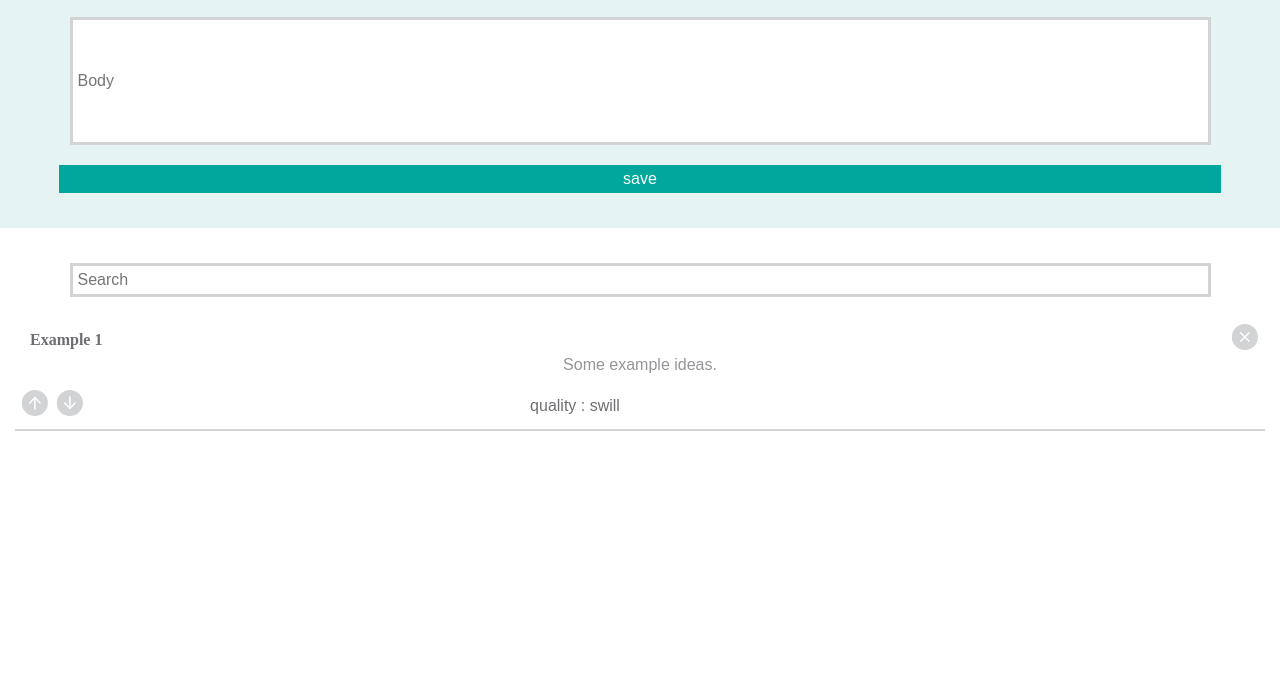
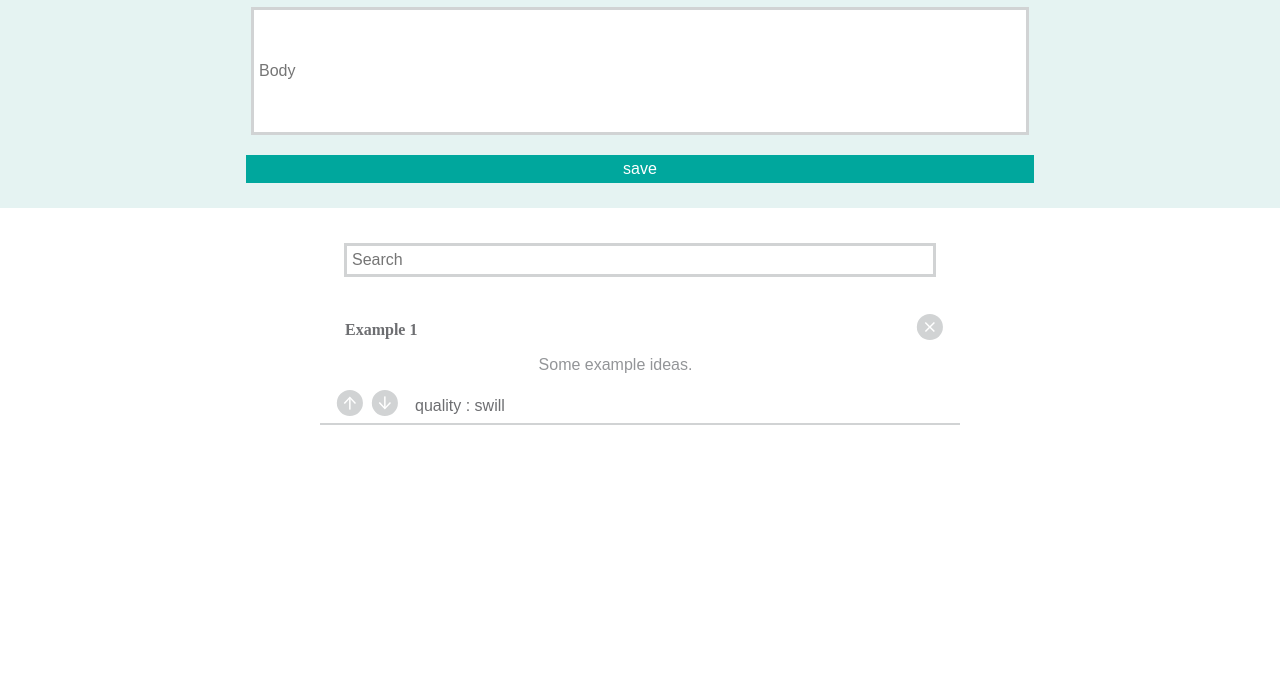
Before and after one commit to sljohnson32/2DoBox-Pivot, a plain HTML site: page index.html in a window 1280 px wide. Shown: the part 122-800 px from the top of the page. Drawn offline with nearby package versions, Linux system fonts and the light colour scheme.

Commit message:
Add all responsive. Ready to remove example box.

```diff
--- a/css/main.css
+++ b/css/main.css
@@ -5,7 +5,7 @@ body {
 
 header {
   background: #E5F3F2;
-  padding: 15px;
+  padding: 5px;
 }
 
 header, h2 {
@@ -20,7 +20,7 @@ header h1 {
 
 article {
   border-bottom: 2px solid #D1D3D4;
-  padding: 15px;
+  padding: 25px;
 }
 
 article h2 {
@@ -30,7 +30,6 @@ article h2 {
 input {
   display: block;
   border: 3px solid #D1D3D4;
-
 }
 
 input, p, #save-button, #search-box {
@@ -44,6 +43,7 @@ input, p, #save-button, #search-box {
 
 p {
   color: #939598;
+  margin: 30px 0px 20px 0px;
 }
 
 h1, h2, #quality-rating {
@@ -66,7 +66,7 @@ h1, h2, #quality-rating {
   background: #00A79D;
   color: #FFFFFF;
   border: none;
-  width: 93%
+  width: 92%
 }
 
 #save-button:hover {
@@ -76,9 +76,7 @@ h1, h2, #quality-rating {
 
 #up-button {
   background: url('../images/upvote.svg') no-repeat;
-  border: none;
   float: left;
-
 }
 
  #up-button, #delete-button {
@@ -115,5 +113,30 @@ h1, h2, #quality-rating {
 }
 
 #quality-rating {
-  margin: 0px 200px 0px 0px;
+  display: inline-block;
+  float: left;
 }
+
+@media (min-width: 650px) {
+
+header {
+
+}
+
+input {
+  width: 60%;
+}
+
+
+.idea-container {
+  width: 50%;
+  margin: 0px auto;
+}
+
+#save-button {
+    width: 62%;
+}
+
+#search-box {
+
+}
--- a/index.html
+++ b/index.html
@@ -25,9 +25,11 @@
         <p>
           Some example ideas.
         </p>
-        <button type="button" name="button" id="up-button"></button>
-        <button type="button" name="button" id="down-button"></button>
-        <h4 id="quality-rating">quality : swill</h4>
+        <div class="quality-container">
+          <button type="button" name="button" id="up-button"></button>
+          <button type="button" name="button" id="down-button"></button>
+          <h4 id="quality-rating">quality : swill</h4>
+        </div>
       </article>
     </section>
     <script src="http://ajax.googleapis.com/ajax/libs/jquery/3.1.1/jquery.min.js"></script>
--- a/js/scripts.js
+++ b/js/scripts.js
@@ -10,10 +10,13 @@ function NewIdea() {
   /*jshint multistr: true */
   this.html = "<article class='idea-box'>\
       <h2>" + this.title + "</h2>\
+      <div class='quality-container'>\
       <button type='button' name='button' id='delete-button'></button>\
       <p>" + this.body + "</p>\
       <button type='button' name='button' id='up-button'></button>\
       <button type='button' name='button' id='down-button'></button>\
+      <h4 id='quality-rating'>quality : swill</h4>\
+      </div>\
     </article>";
   ideaCount++;
 }
```
